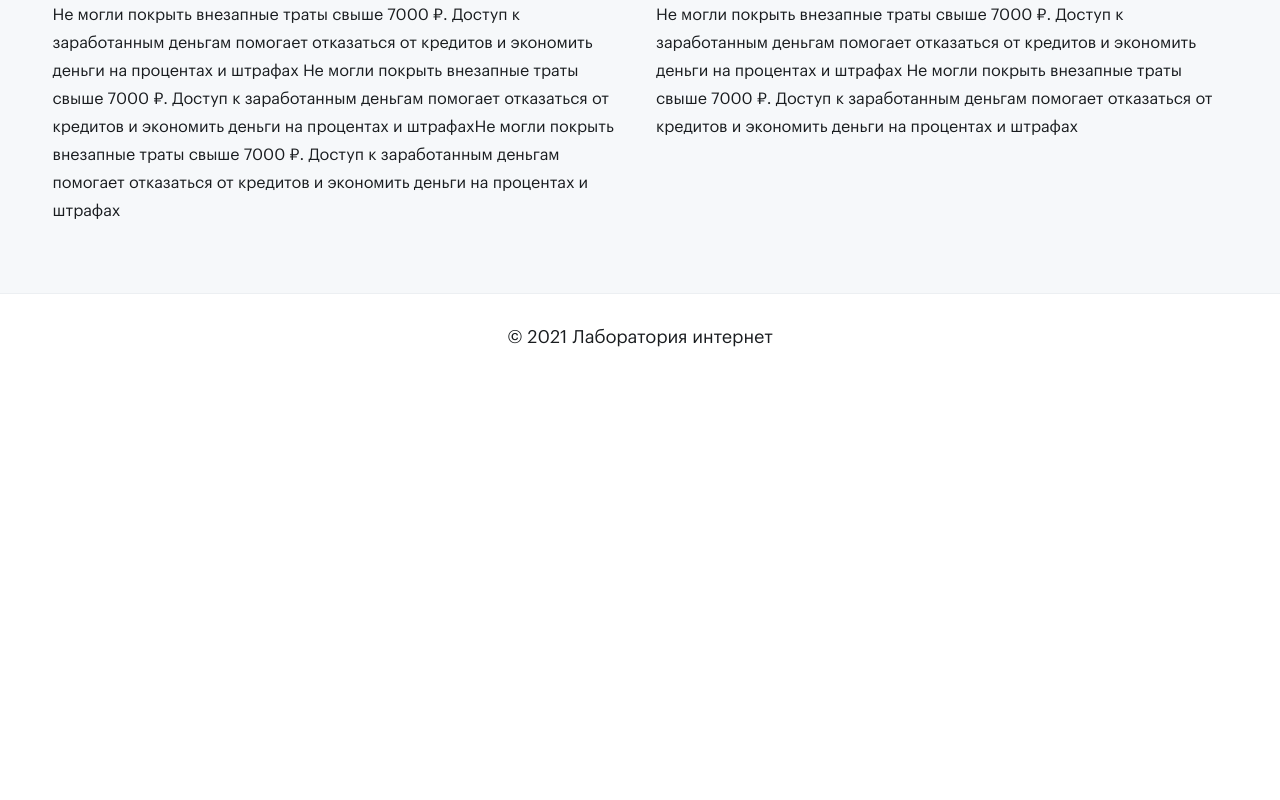
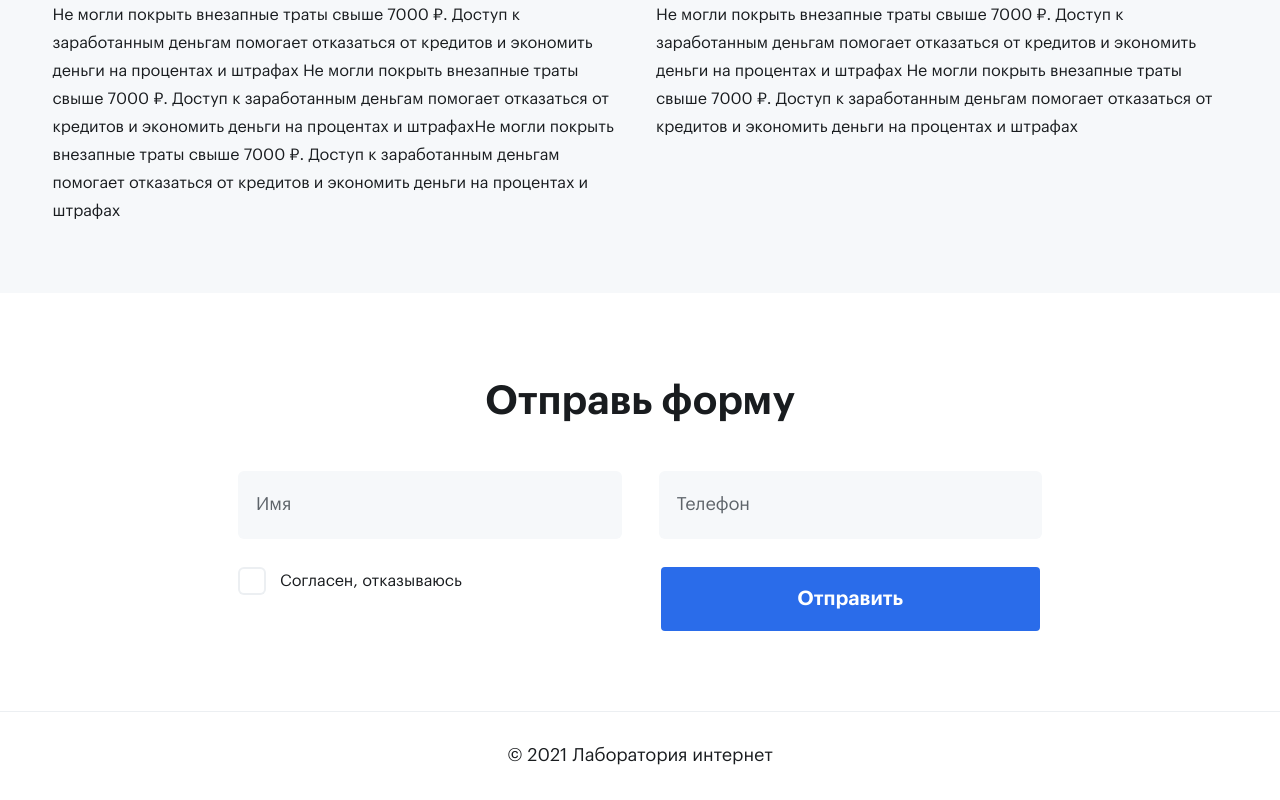
Before and after one commit to PlaksinaKate/test-task-lab, a React (Vite) app: page / in a window 1280 px wide. Shown: the part 3624-4424 px from the top of the page. Before the commit the page ends 4006 px from the top, so only its background shows below. Built offline with nearby package versions, Linux system fonts and the light colour scheme.

Commit message:
feat: add form ui

```diff
--- a/src/components/ui-kit/Button/index.tsx
+++ b/src/components/ui-kit/Button/index.tsx
@@ -3,13 +3,24 @@ import styles from "./Button.module.scss";
 import { IRest } from "../../../models";
 
 interface IButton {
-  children: ReactNode,
-  primary?: boolean,
+  children: ReactNode;
+  primary?: boolean;
+  classNames?: string;
 }
 
-export function Button({ children, primary, ...rest }: IButton & IRest) {
+export function Button({
+  children,
+  primary,
+  classNames,
+  ...rest
+}: IButton & IRest) {
   return (
-    <button className={`${styles.button} ${primary ? styles.primary : null}`} {...rest}>
+    <button
+      className={`${styles.button} ${
+        primary ? styles.primary : ''
+      } ${classNames}`}
+      {...rest}
+    >
       {children}
     </button>
   );
--- a/src/components/ui-kit/Checkbox/index.tsx
+++ b/src/components/ui-kit/Checkbox/index.tsx
@@ -4,14 +4,15 @@ import styles from "./Checkbox.module.scss";
 interface ICheckbox {
   label: string;
   setstate: (checked: boolean) => void;
-  checked: boolean
+  checked: boolean;
+  classNames?: string
 }
 
-export function Checkbox({ label, checked, setstate,  ...rest }: ICheckbox & IRest) {
+export function Checkbox({ label, checked, setstate, classNames,  ...rest }: ICheckbox & IRest) {
   console.log("checked", checked);
 
   return (
-    <div className={styles.wrapper}>
+    <div className={`${styles.wrapper} ${classNames}`}>
       <input
         type="checkbox"
         onChange={() => setstate(!checked)}
--- a/src/components/ui-kit/input/Input.module.scss
+++ b/src/components/ui-kit/input/Input.module.scss
@@ -3,7 +3,7 @@
 .wrapper {
   position: relative;
   display: block;
-  margin: 10px;
+  margin: 0;
   width: max-content;
 
   span,
@@ -29,6 +29,7 @@
     border: none;
     border-radius: 4px;
     transition: all $as $ae;
+    width: 100%;
   }
 
   input:focus,
--- a/src/components/ui-kit/input/index.tsx
+++ b/src/components/ui-kit/input/index.tsx
@@ -8,6 +8,7 @@ interface IInput {
   error?: string;
   placeholder: string;
   isValid?: boolean;
+  className?: string
 }
 
 export function Input({
@@ -17,13 +18,14 @@ export function Input({
   error,
   placeholder,
   isValid,
+  className,
   ...rest
 }: IInput & IRest) {
   return (
     <label
-      className={`${error ? styles.error : null} ${
-        isValid ? styles.valid : null
-      } ${styles.wrapper} `}
+      className={`${error ? styles.error : ''} ${
+        isValid ? styles.valid : ''
+      } ${styles.wrapper} ${className}`}
     >
       <input
         className={value !== "" ? styles.focus : ""}
--- a/src/pages/MainPage/index.tsx
+++ b/src/pages/MainPage/index.tsx
@@ -1,4 +1,4 @@
-import { FAQ, Footer, Header, Hero, HowWeWork, Microloan, Reviews, ThirdBlock } from "../../sections";
+import { FAQ, Footer, Form, Header, Hero, HowWeWork, Microloan, Reviews, ThirdBlock } from "../../sections";
 
 export function MainPage() {
   return (
@@ -11,6 +11,7 @@ export function MainPage() {
         <Reviews />
         <FAQ />
         <Microloan />
+        <Form />
       </main>
       <Footer />
     </>
--- /dev/null
+++ b/src/sections/Form/Form.module.scss
@@ -0,0 +1,34 @@
+@import "../../assets/scss/vars";
+@import "../../assets/scss/mixins";
+
+.section {
+  padding: 80px 0 50px;
+}
+
+.title {
+  text-align: center;
+}
+
+.wr {
+  margin: 44px auto 0;
+  max-width: 800px;
+}
+
+.item {
+  flex-basis: calc((100% - 41px) / 2);
+  margin-bottom: 30px;
+}
+
+@include media('ml') {
+  .section {
+    padding: 56px 0 36px;
+  }
+}
+
+
+@include media('mm') {
+  .item {
+    flex-basis: 100%;
+    margin-bottom: 20px;
+  }
+}
--- /dev/null
+++ b/src/sections/Form/index.tsx
@@ -0,0 +1,41 @@
+import { useState } from "react";
+import { Button, Checkbox, Input, Title, Wr } from "../../components/ui-kit";
+import styles from "./Form.module.scss";
+import { PATH } from "../../helpers/consts";
+
+export function Form() {
+  const [state, setstate] = useState<boolean>(false);
+
+  return (
+    <section className={styles.section} id={PATH.form.link}>
+      <Wr>
+        <Title size={"h2"} tag={"h2"} classNames={styles.title}>
+          Отправь форму
+        </Title>
+        <div className={`row space-between ${styles.wr}`}>
+          <Input
+            label={"Имя"}
+            value={''}
+            placeholder={"Имя"}
+            className={styles.item}
+          />
+          <Input
+            label={"Телефон"}
+            value={''}
+            placeholder={"Телефон"}
+            className={styles.item}
+          />
+          <Checkbox
+            label={"Согласен, отказываюсь"}
+            setstate={setstate}
+            checked={state}
+            classNames={styles.item}
+          />
+          <Button primary classNames={styles.item}>
+            Отправить
+          </Button>
+        </div>
+      </Wr>
+    </section>
+  );
+}
--- a/src/sections/index.tsx
+++ b/src/sections/index.tsx
@@ -6,5 +6,6 @@ import { ThirdBlock } from "./ThirdBlock";
 import { Reviews } from "./Reviews";
 import { FAQ } from "./FAQ";
 import { Microloan } from "./Microloan";
+import { Form } from "./Form";
 
-export { Footer, Header, Hero, HowWeWork, ThirdBlock, Reviews, FAQ, Microloan };
+export { Footer, Header, Hero, HowWeWork, ThirdBlock, Reviews, FAQ, Microloan, Form };
```
Also changed, not shown: src/assets/img/icons/check.svg.
